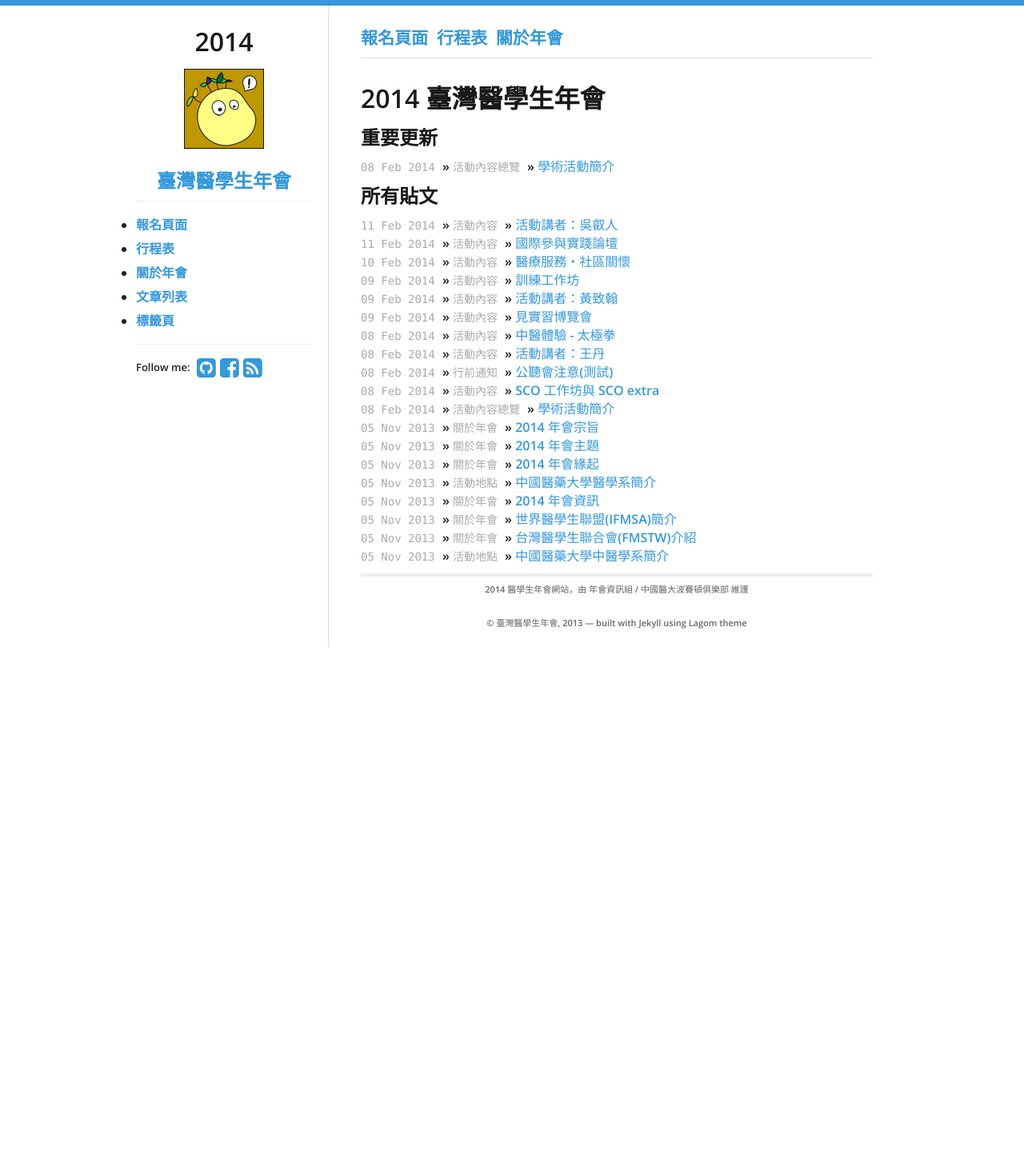
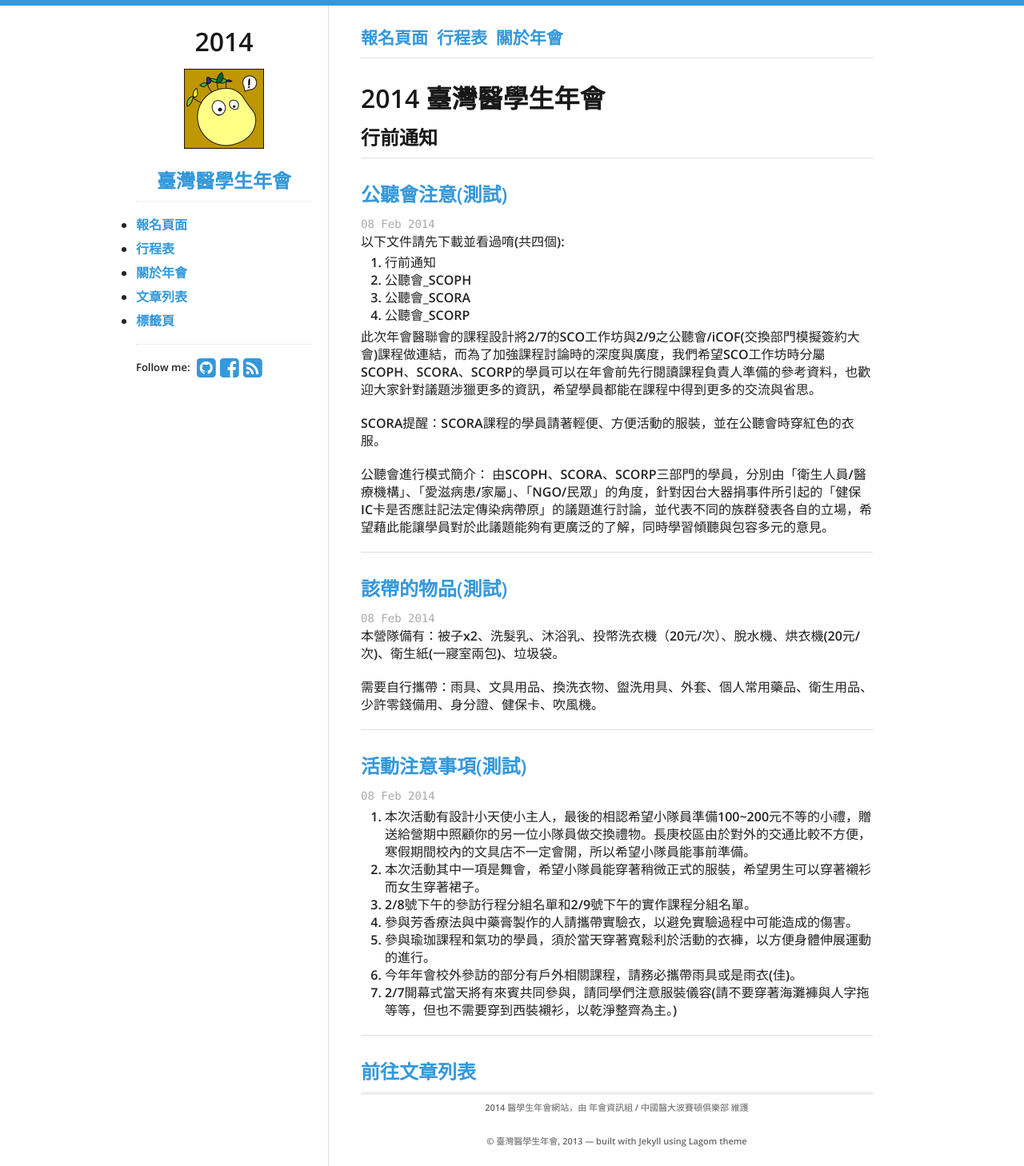
Before and after one commit to fmstw/fmstw.github.io, a Jekyll site: the page built from index.html, in a window 1280 px wide. Shown: the whole page at 80% size. Built offline with Jekyll 4.4.1, drawn with Linux system fonts in a browser that asks for light colours; nearby versions of some CDN libraries; before the commit the page ends 907 px from its top, so only the background shows below that.

Commit message:
更改首頁，並添加測試頁

```diff
--- a/_posts/2014-02-08-activity.html
+++ b/_posts/2014-02-08-activity.html
@@ -1,7 +1,7 @@
 ---
 layout: post
 title: 學術活動簡介
-category: 活動內容總覽
+category: 簡介貼文
 tag: important
 ---
 下面是本次年會的活動:<br>
--- /dev/null
+++ b/_posts/2014-02-08-other.html
@@ -0,0 +1,28 @@
+---
+layout: liost
+title: 活動注意事項(測試)
+category: 行前通知
+---
+<ol>
+<li>
+本次活動有設計小天使小主人，最後的相認希望小隊員準備100~200元不等的小禮，贈送給營期中照顧你的另一位小隊員做交換禮物。長庚校區由於對外的交通比較不方便，寒假期間校內的文具店不一定會開，所以希望小隊員能事前準備。
+</li>
+<li>
+本次活動其中一項是舞會，希望小隊員能穿著稍微正式的服裝，希望男生可以穿著襯衫而女生穿著裙子。
+</li>
+<li>
+2/8號下午的參訪行程分組名單和2/9號下午的實作課程分組名單。
+</li>
+<li>
+參與芳香療法與中藥膏製作的人請攜帶實驗衣，以避免實驗過程中可能造成的傷害。
+</li>
+<li>
+參與瑜珈課程和氣功的學員，須於當天穿著寬鬆利於活動的衣褲，以方便身體伸展運動的進行。
+</li>
+<li>
+今年年會校外參訪的部分有戶外相關課程，請務必攜帶雨具或是雨衣(佳)。
+</li>
+<li>
+2/7開幕式當天將有來賓共同參與，請同學們注意服裝儀容(請不要穿著海灘褲與人字拖等等，但也不需要穿到西裝襯衫，以乾淨整齊為主。)
+</li>
+</ol>
--- /dev/null
+++ b/_posts/2014-02-08-prepare.html
@@ -0,0 +1,10 @@
+---
+layout: post
+title: 該帶的物品(測試)
+category: 行前通知
+---
+<p>
+本營隊備有：被子x2、洗髮乳、沐浴乳、投幣洗衣機（20元/次）、脫水機、烘衣機(20元/次)、衛生紙(一寢室兩包)、垃圾袋。
+</p><p>
+需要自行攜帶：雨具、文具用品、換洗衣物、盥洗用具、外套、個人常用藥品、衛生用品、少許零錢備用、身分證、健保卡、吹風機。
+</p>
--- a/_posts/2014-02-08-speaker-wangdan.html
+++ b/_posts/2014-02-08-speaker-wangdan.html
@@ -1,6 +1,6 @@
 ---
 layout: post
-title: "活動講者：王丹"
+title: "年會演講：王丹"
 category: "活動內容"
 ---
 <h3>講題：理想主義的人生</h3>
--- a/_posts/2014-02-09-speaker-huangzhihan.html
+++ b/_posts/2014-02-09-speaker-huangzhihan.html
@@ -1,6 +1,6 @@
 ---
 layout: post
-title: "活動講者：黃致翰"
+title: "年會演講：黃致翰"
 category: "活動內容"
 ---
 <h3>講題：鼠輩橫行社會之原理與求生之道</h3>
--- a/_posts/2014-02-11-speaker-wuruiren.html
+++ b/_posts/2014-02-11-speaker-wuruiren.html
@@ -1,6 +1,6 @@
 ---
 layout: post
-title: "活動講者：吳叡人"
+title: "年會演講：吳叡人"
 category: "活動內容"
 ---
 <h3>講題：醫師在台灣政治史上的角色</h3>
--- a/index.html
+++ b/index.html
@@ -3,18 +3,35 @@ layout: default
 title: 2014 臺灣醫學生年會
 ---
 <h1>{{ page.title }}</h1>
-<h2>重要更新</h2>
+<h2>行前通知</h2>
+<ul class="posts">
+  {% for post in site.posts %}
+    {% if post.category == "行前通知" %}
+    <hr>
+    <p>
+    <h2><a href="{{ BASE_PATH }}{{ post.url }}">{{ post.title }}</a></h2>
+    <span>{{ post.date | date_to_string }}</span><br>
+    {{ post.content }}
+    </p>
+    {% endif %}
+  {% endfor %}
+</ul>
+
+<hr>
+<h2><a href={{ BASE_PATH}}/category.html>前往文章列表</a></h2>
+
+<!-- <h2>重要更新</h2>
 <ul class="posts">
   {% for post in site.posts %}
     {% if post.tag == "important" %}
     <li><span>{{ post.date | date_to_string }}</span> &raquo; <span>{{ post.category }}</span> &raquo; <a href="{{ BASE_PATH }}{{ post.url }}">{{ post.title }}</a></li>
     {% endif %}
   {% endfor %}
-</ul>
+</ul> -->
 
-<h2>所有貼文</h2>
+<!-- <h2>所有貼文</h2>
 <ul class="posts">
   {% for post in site.posts %}
   <li><span>{{ post.date | date_to_string }}</span> &raquo; <span>{{ post.category }}</span> &raquo; <a href="{{ BASE_PATH }}{{ post.url }}">{{ post.title }}</a></li>
   {% endfor %}
-</ul>
+</ul> -->
```
Also changed, not shown: about.html (+4 -3 lines).
